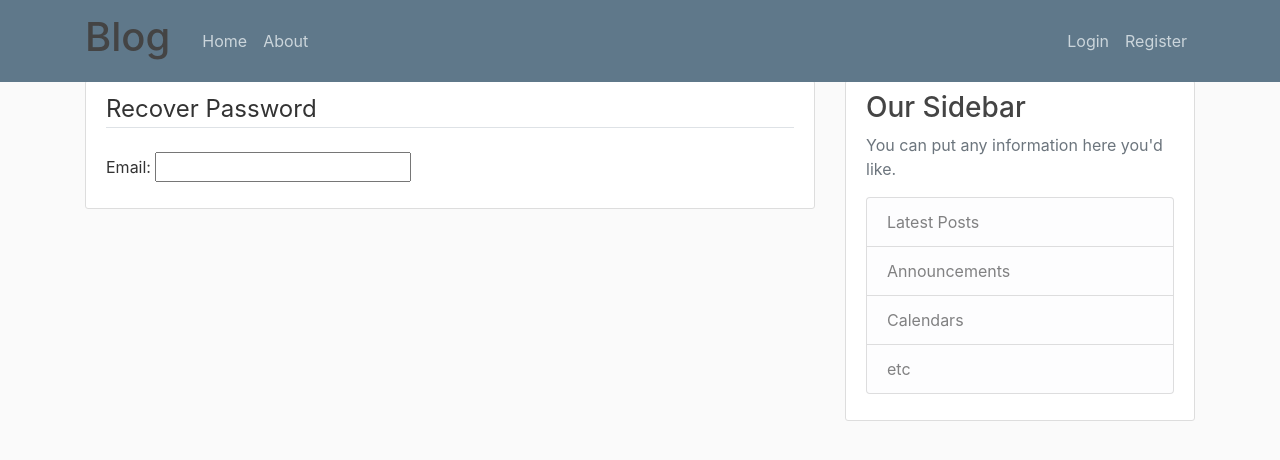
After one commit to deepak2431/djangoBlog, a Django app: page /recover/ in a window 1280 px wide. The commit adds this page. Shown: the top 460 px of the page. Run offline with Django 3.2, Linux system fonts and the light colour scheme; some libraries are stand-ins or nearby versions.

Commit message:
Recover password

```diff
--- a/djangoBlog/urls.py
+++ b/djangoBlog/urls.py
@@ -27,6 +27,7 @@ urlpatterns = [
     path('profile/', user_views.profile, name="profile"),
     path('login/', auth_views.LoginView.as_view(template_name='user/login.html'), name="login"),
     path('logout/', auth_views.LogoutView.as_view(template_name='user/logout.html'), name="logout"),
+    path('recover/', auth_views.LogoutView.as_view(template_name='user/recover.html'), name="recover"),
     path('', include('blog.urls')),
 
 ]
--- a/user/templates/user/login.html
+++ b/user/templates/user/login.html
@@ -14,6 +14,11 @@
         </form>
         <div class="border-top pt-3">
             <small class="text-muted">
+                <a href="{% url 'recover' %}">Forgotten account ?</a>
+            </small>
+        </div>
+        <div class="border-top pt-3">
+            <small class="text-muted">
                 Need an account? <a class="ml-2" href="{% url 'register' %}">Sign Up</a>
             </small>
         </div>
--- /dev/null
+++ b/user/templates/user/recover.html
@@ -0,0 +1,13 @@
+{% extends "blog/base.html" %}
+{% load crispy_forms_tags %}
+{% block content %}
+    <div class="content-section">
+        <form method="POST">
+            {% csrf_token %}
+            <fieldset class="form-group">
+                <legend class="border-bottom mb-4">Recover Password</legend>
+                Email: <input type="text">
+            </fieldset>
+        </form>
+    </div>
+{% endblock content %}
```
